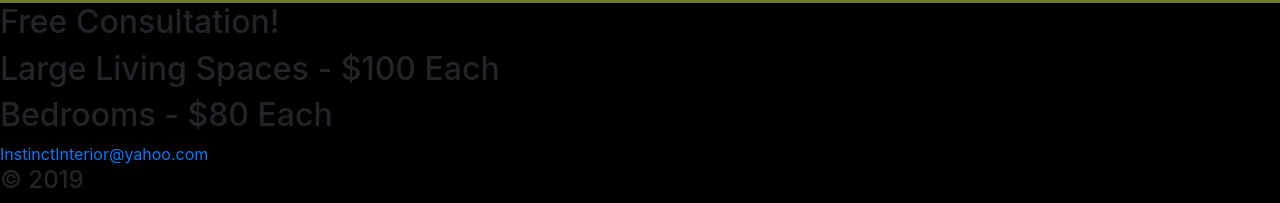
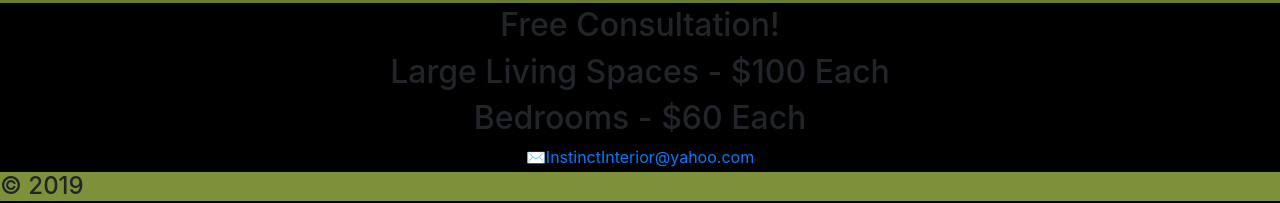
Before and after one commit to instinct-interior/Homepage, a plain HTML site: page index.html in a window 1280 px wide. Shown: the part 1255-1458 px from the top of the page. Drawn offline with nearby package versions, Linux system fonts and the light colour scheme.

Commit message:
adjusted image links

```diff
--- a/index.html
+++ b/index.html
@@ -47,7 +47,7 @@
 				</div>
 			</div>
 			<section id="about">
-				<p style="font-weight:bold; color: rgb(124, 145, 57);"><img src="about_cover.png" height="200px" width="200px" align="right" style="margin-left:15px;">
+				<p style="font-weight:bold; color: rgb(124, 145, 57);"><img src="./about_cover.png" height="200px" width="200px" align="right" style="margin-left:15px;">
 				Founded by Sharese Tillmon in Seattle, WA; Instinct Interior was designed
 				to heal and help its clients by decreasing clutter and improving the appeal of their dwellings.
 				Living spaces are our primary source for comfort and from our experience decorated
@@ -56,7 +56,7 @@
 			</section>
 			<section id="portfolio">
 				<div class="grid-container">
-					<div class="grid-item"><img src="wallofLight.jpg" height="300px" width="auto"></div>
+					<div class="grid-item"><img src="WallofLight.jpg" height="300px" width="auto"></div>
 					<div class="grid-item"><img src="livingSpaceHome.jpg" height="300px" width="auto" ></div>
 					<div class="grid-item"><img src="rustic-clock.jpg" height="300px" width="auto"></div>
 					<div class="grid-item"><img src="time.jpg" height="300px" width="auto"></div>
@@ -67,10 +67,10 @@
 			<section id="quote">
 				<h2>Free Consultation!</h2>
 				<h2>Large Living Spaces - $100 Each</h2>
-				<h2>Bedrooms - $80 Each</h2>
+				<h2>Bedrooms - $60 Each</h2>
 			</section>
 			<section id="contactUs">
-				<a href="mailto: InstinctInterior@yahoo.com">InstinctInterior@yahoo.com</a>
+				<a href="mailto:InstinctInterior@yahoo.com"><span>&#9993</span>InstinctInterior@yahoo.com</a>
 			</section>
 		</main>
 	<!--Begin Footer-->
--- a/main.css
+++ b/main.css
@@ -1,6 +1,10 @@
+html {
+	height: 100%;
+}
 body {
 	background-color: black;
 	z-index: -1;
+	height: 100%;
 }
 #nav {
 	background-color: black;
@@ -40,3 +44,18 @@ body {
 	padding: 6px 0;
 	grid-row-gap: 6px;
 }
+#quote, #contactUs {
+	text-align: center;
+	margin-top: 3px;
+	margin-bottom: 3px;
+}
+#contactUs a {
+	text-decoration: none;
+}
+.footer {
+	background-color: rgb(124, 145, 57);
+
+}
+#one {
+	margin-bottom: 0;
+}
```
Also changed, not shown: 1 other file.
